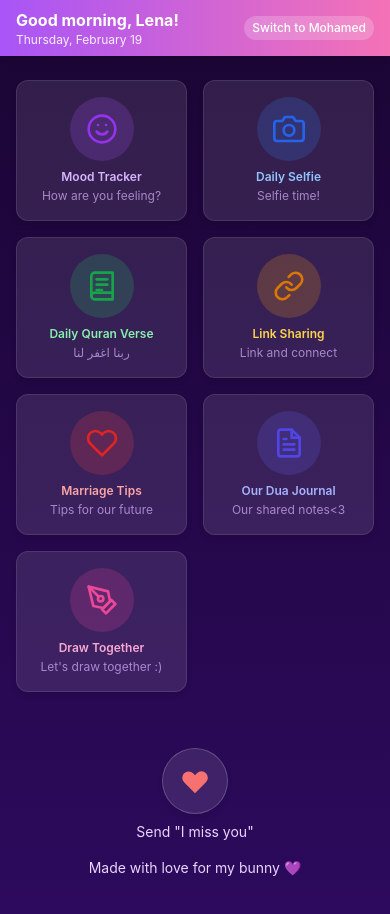
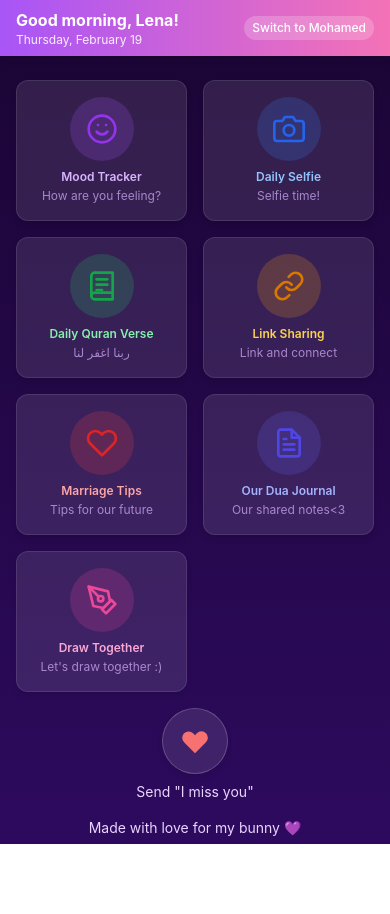
Before and after one commit to mamri98/lena-mohamed-app, a Next.js app: page / in a window 390 px wide. Shown: the top 914 px of the page. After the commit the page ends 844 px from the top, so only its background shows below. Built offline with nearby package versions, Linux system fonts and the light colour scheme; no server answers; the database is empty.

Commit message:
canvas orientation

```diff
--- a/components/FeatureContainer.js
+++ b/components/FeatureContainer.js
@@ -1,5 +1,7 @@
 // components/FeatureContainer.js
-// CHANGED: Card bg changed to bg-white/10 backdrop-blur, title/close button colors updated for dark theme
+// CHANGED: Removed hardcoded calc(100dvh - ...) height. Now uses h-full to fill
+// whatever the parent <main> provides. This works because index.js now properly
+// locks the page to 100dvh and passes height down via flex layout.
 
 import { useState, useEffect } from 'react';
 import { ANIMATIONS, createAnimationController } from '../utils/app-animations';
@@ -51,16 +53,14 @@ export default function FeatureContainer({ title, color, isActive, onClose, chil
   const textColorClass = TEXT_COLOR_CLASSES[color] || 'text-purple-200';
   const isFullHeight = isDocumentView || isDrawingView;
 
-  const containerStyle = isFullHeight
-    ? { height: 'calc(100vh - 120px)', maxHeight: 'unset', display: 'flex', flexDirection: 'column', paddingBottom: '8px', overflow: 'visible' }
-    : { overflow: 'visible' };
-
   return (
     <div
-      className={`bg-white/10 backdrop-blur-sm border border-white/10 rounded-xl shadow-md p-4 mb-4 ${animationClass}`}
-      style={containerStyle}
+      className={`bg-white/10 backdrop-blur-sm border border-white/10 rounded-xl shadow-md p-4 mb-4 ${animationClass} ${
+        isFullHeight ? 'flex flex-col h-full overflow-hidden' : ''
+      }`}
     >
-      <div className={`flex justify-between items-center ${isFullHeight ? 'mb-1' : 'mb-4'}`}>
+      {/* Header — never shrinks */}
+      <div className={`flex justify-between items-center flex-shrink-0 ${isFullHeight ? 'mb-1' : 'mb-4'}`}>
         <h2 className={`text-xl font-semibold ${textColorClass}`}>{title}</h2>
         <button
           onClick={onClose}
@@ -73,7 +73,8 @@ export default function FeatureContainer({ title, color, isActive, onClose, chil
         </button>
       </div>
 
-      <div className="overflow-visible flex-1 flex flex-col">
+      {/* Content — flex-1 + min-h-0 lets DrawingCanvas fill this space */}
+      <div className={`${isFullHeight ? 'flex-1 min-h-0 flex flex-col overflow-hidden' : 'overflow-visible'}`}>
         {children}
       </div>
     </div>
--- a/components/UserCard.js
+++ b/components/UserCard.js
@@ -1,64 +1,67 @@
 // components/UserCard.js
-// Simplified user card with minimal animation for iPhone compatibility
-import { useState, useCallback } from 'react';
+// CHANGED: In landscape mode, reduces padding and font sizes so the header
+// takes up minimal vertical space, leaving more room for the canvas.
+
+import { useState, useCallback, useEffect } from 'react';
 import { ANIMATIONS, createAnimationController } from '../utils/app-animations';
 
 export default function UserCard({ name, onToggle }) {
   const [isFlipping, setIsFlipping] = useState(false);
   const [displayName, setDisplayName] = useState(name);
+  const [isLandscape, setIsLandscape] = useState(false);
 
-  // Get greeting based on time of day
+  useEffect(() => {
+    const check = () => setIsLandscape(window.innerWidth > window.innerHeight);
+    check();
+    window.addEventListener('resize', check);
+    window.addEventListener('orientationchange', check);
+    return () => {
+      window.removeEventListener('resize', check);
+      window.removeEventListener('orientationchange', check);
+    };
+  }, []);
+
   const greeting = (() => {
     const hour = new Date().getHours();
-    if (hour < 12) return "Good morning";
-    if (hour < 18) return "Good afternoon";
-    return "Good evening";
+    if (hour < 12) return 'Good morning';
+    if (hour < 18) return 'Good afternoon';
+    return 'Good evening';
   })();
 
-  // Calculate current date
   const formattedDate = new Date().toLocaleDateString(undefined, {
-    weekday: 'long',
-    month: 'long',
-    day: 'numeric'
+    weekday: 'long', month: 'long', day: 'numeric'
   });
 
-  // Handle user toggle with animation
   const handleToggle = useCallback(() => {
     if (isFlipping) return;
-
     setIsFlipping(true);
     const controller = createAnimationController();
-
-    // Wait for half of the animation to update displayed name
     controller.after(() => {
       const newName = displayName === 'Lena' ? 'Mohamed' : 'Lena';
       setDisplayName(newName);
-
       if (onToggle) onToggle(newName);
-
-      // Reset animation state
-      controller.after(() => {
-        setIsFlipping(false);
-      }, 50);
+      controller.after(() => setIsFlipping(false), 50);
     }, 300);
-
     return controller.cleanup;
   }, [isFlipping, displayName, onToggle]);
 
-  // Simple version without complex animations - guaranteed to work on iPhone
   return (
     <div className="sticky top-0 z-10 w-full">
-      <div className="bg-gradient-to-r from-purple-500 to-pink-400 text-white px-4 py-2 shadow-md">
+      <div className={`bg-gradient-to-r from-purple-500 to-pink-400 text-white shadow-md ${isLandscape ? 'px-4 py-1' : 'px-4 py-2'}`}>
         <div className="flex items-center justify-between">
           <div className="flex flex-col">
-            <h1 className="text-base font-bold">{greeting}, {displayName}!</h1>
-            <p className="text-xs opacity-90">{formattedDate}</p>
+            <h1 className={`font-bold ${isLandscape ? 'text-sm' : 'text-base'}`}>
+              {greeting}, {displayName}!
+            </h1>
+            {/* Hide date in landscape to save space */}
+            {!isLandscape && (
+              <p className="text-xs opacity-90">{formattedDate}</p>
+            )}
           </div>
-
           <button
             onClick={handleToggle}
             disabled={isFlipping}
-            className="bg-white bg-opacity-20 text-white text-xs font-medium rounded-full px-2 py-1 hover:bg-opacity-30 transition-colors"
+            className={`bg-white bg-opacity-20 text-white font-medium rounded-full px-2 hover:bg-opacity-30 transition-colors ${isLandscape ? 'text-xs py-0.5' : 'text-xs py-1'}`}
           >
             Switch to {displayName === 'Lena' ? 'Mohamed' : 'Lena'}
           </button>
--- a/pages/index.js
+++ b/pages/index.js
@@ -1,5 +1,8 @@
 // pages/index.js
-// CHANGED: Added 'drawing' feature to FEATURES object and dynamic import for DrawingCanvas
+// CHANGED: Wrapped app in a viewport-locked flex column (h-[100dvh]) so height
+// flows correctly to FeatureContainer and DrawingCanvas in landscape mobile.
+// The <main> element now uses flex-1 + min-h-0 + overflow-y-auto so it fills
+// remaining space after the UserCard header without overflowing the screen.
 
 import Head from 'next/head';
 import { useEffect, useState, useCallback } from 'react';
@@ -51,7 +54,6 @@ const MissYouNotification = dynamic(() => import('../components/MissYouNotificat
   loading: () => null
 });
 
-// NEW: Drawing canvas
 const DrawingCanvas = dynamic(() => import('../components/DrawingCanvas'), {
   ssr: false,
   loading: () => <div className="p-4 text-center">Loading canvas...</div>
@@ -131,7 +133,6 @@ const FEATURES = {
     ),
     description: "Our shared notes<3"
   },
-  // NEW: Drawing canvas feature
   drawing: {
     title: 'Draw Together',
     color: 'pink',
@@ -171,21 +172,29 @@ export default function Home() {
     setActiveFeature(null);
   }, []);
 
+  const isFullscreenFeature = activeFeature === 'document' || activeFeature === 'drawing';
+
   function renderFeatureContent() {
     switch (activeFeature) {
-      case 'mood': return <MoodTracker name={name} />;
-      case 'selfie': return <DailySelfie name={name} />;
-      case 'quran': return <DailyQuranVerse />;
-      case 'links': return <LinkShare name={name} />;
+      case 'mood':     return <MoodTracker name={name} />;
+      case 'selfie':   return <DailySelfie name={name} />;
+      case 'quran':    return <DailyQuranVerse />;
+      case 'links':    return <LinkShare name={name} />;
       case 'marriage': return <MarriageTips />;
       case 'document': return <SharedDocument />;
-      case 'drawing': return <DrawingCanvas name={name} />;  // NEW
-      default: return null;
+      case 'drawing':  return <DrawingCanvas name={name} />;
+      default:         return null;
     }
   }
 
   return (
-    <div className="min-h-screen bg-gradient-to-b from-[#1a0533] to-[#2d0a5e]">
+    // KEY CHANGE: h-[100dvh] + flex-col locks the entire app to the true visible
+    // viewport height in both portrait AND landscape, on all devices.
+    // overflow-hidden prevents the page from scrolling when drawing is open.
+    <div
+      className="bg-gradient-to-b from-[#1a0533] to-[#2d0a5e] flex flex-col overflow-hidden"
+      style={{ height: '100dvh' }}
+    >
       <Head>
         <title>Lena & Mohamed</title>
         <link rel="icon" href="/favicon.ico" />
@@ -201,11 +210,20 @@ export default function Home() {
 
       {showSplash && <SplashScreen onComplete={handleSplashComplete} />}
 
-      <div className={appReady ? ANIMATIONS.CONTENT_FADE_IN : 'hidden'}>
+      <div className={`flex flex-col flex-1 min-h-0 ${appReady ? ANIMATIONS.CONTENT_FADE_IN : 'hidden'}`}>
         <MissYouNotification name={name} />
+
+        {/* UserCard is fixed height at top */}
         <UserCard name={name} onToggle={handleToggleName} />
 
-        <main className={`max-w-md mx-auto px-4 ${activeFeature === 'document' || activeFeature === 'drawing' ? 'pt-2 pb-0' : 'py-6'}`}>
+        {/* main fills all remaining height; scrollable for normal features, locked for drawing */}
+        <main
+          className={`flex-1 min-h-0 max-w-md w-full mx-auto px-4 ${
+            isFullscreenFeature
+              ? 'overflow-hidden flex flex-col pt-2'
+              : 'overflow-y-auto py-6'
+          }`}
+        >
           {activeFeature && (
             <FeatureContainer
               title={FEATURES[activeFeature]?.title || ''}
@@ -218,6 +236,7 @@ export default function Home() {
           )}
 
           {!activeFeature && (
+            <>
               <div className="grid grid-cols-2 gap-4 mb-4">
                 {Object.entries(FEATURES).map(([key, feature]) => (
                   <DashboardItem
@@ -230,18 +249,17 @@ export default function Home() {
                   />
                 ))}
               </div>
+
+              <div className="pb-16 text-center">
+                <MissYouButton name={name} />
+                <p className="text-purple-200 text-sm mt-2">Made with love for my bunny 💜</p>
+              </div>
+            </>
           )}
         </main>
-
-        {activeFeature !== 'document' && activeFeature !== 'drawing' && (
-          <footer className="max-w-md mx-auto px-4 pb-16 text-center">
-            {!activeFeature && <MissYouButton name={name} />}
-            <p className="text-purple-200 text-sm mt-2">Made with love for my bunny 💜</p>
-          </footer>
-        )}
+      </div>
 
       <InstallPrompt />
     </div>
-    </div>
   );
 }
```
Lines whose indentation alone changed are shown as unchanged.
